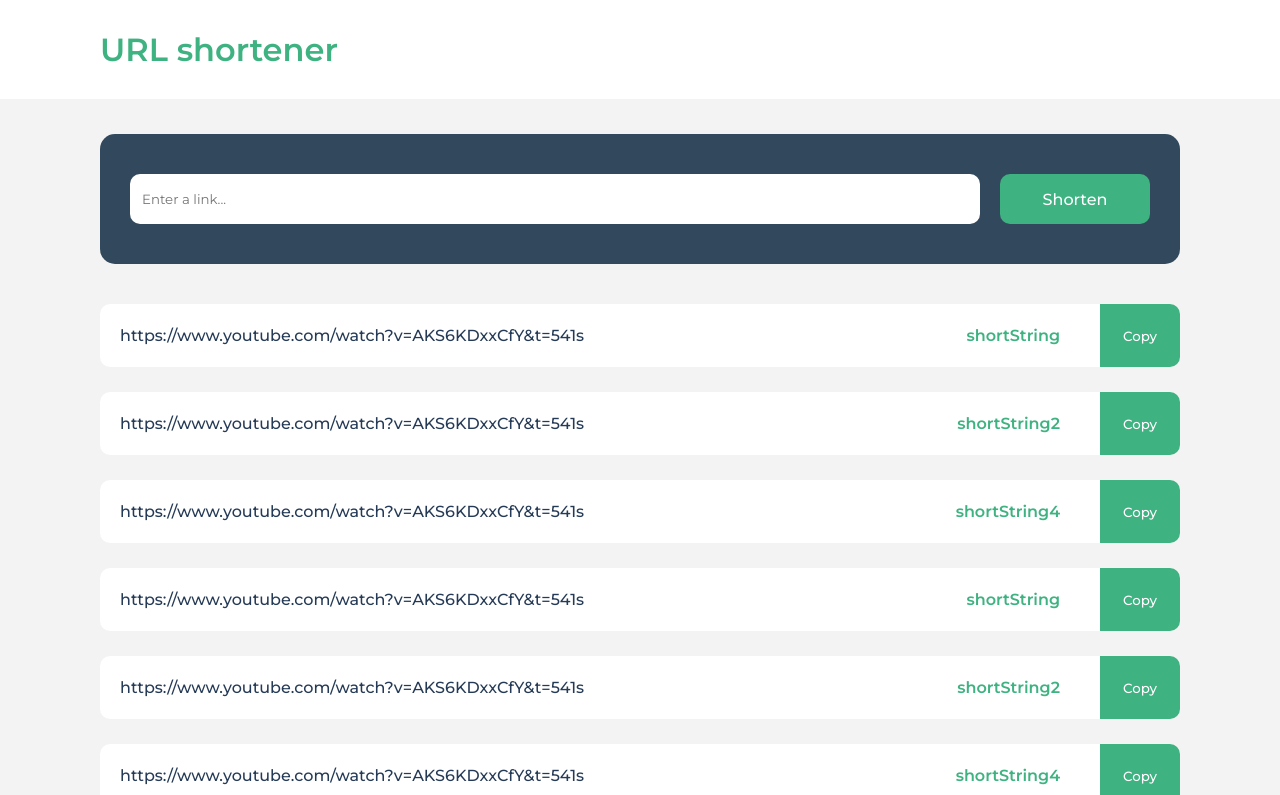
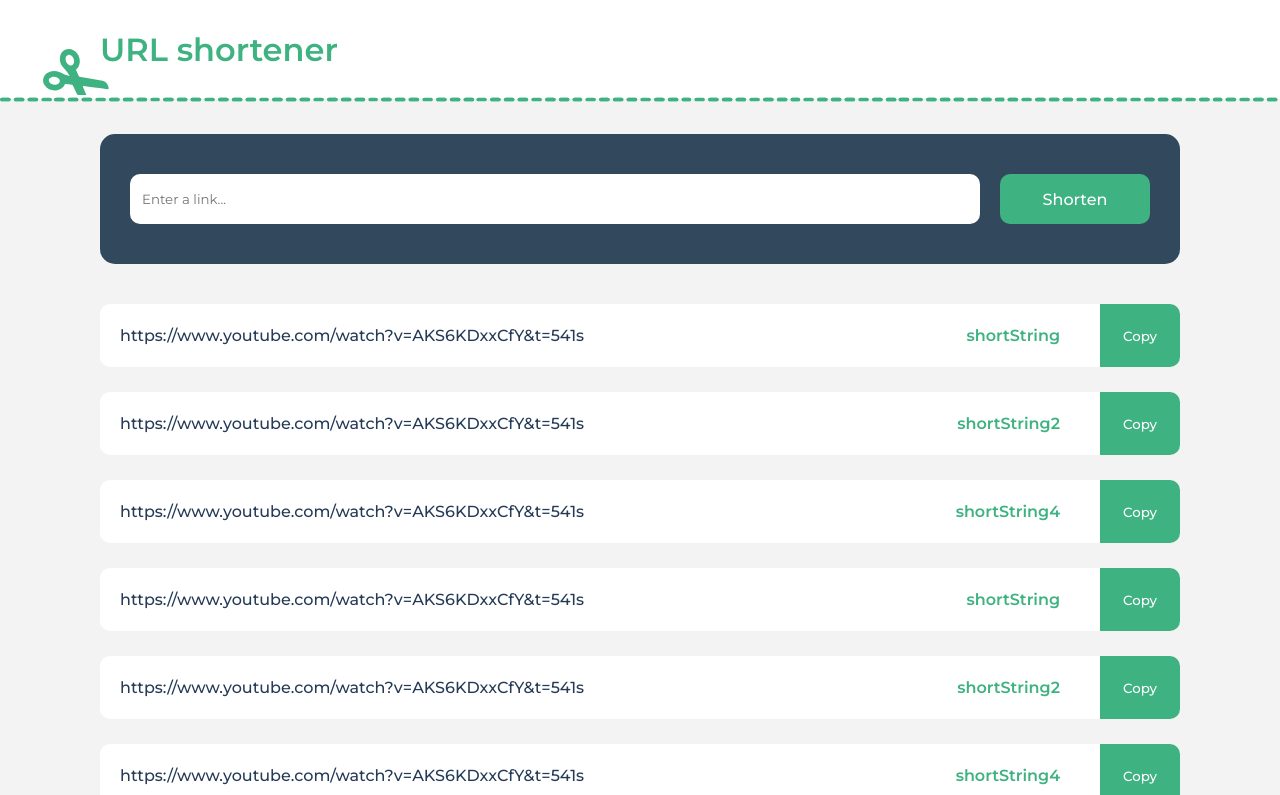
Before and after one commit to elhane/url-shortener, a React (Create React App) app: page / in a window 1280 px wide. Shown: the top 795 px of the page. Built offline with nearby package versions, Linux system fonts and the light colour scheme.

Commit message:
added header decorative elements

```diff
--- a/src/components/header/header.jsx
+++ b/src/components/header/header.jsx
@@ -3,7 +3,7 @@ import "./header.scss";
 function Header() {
     return (
         <header className="header">
-          <div className="container">
+          <div className="header__wrapper container">
             <h1 className="header__title">URL shortener </h1>
           </div>
         </header>
--- a/src/components/header/header.scss
+++ b/src/components/header/header.scss
@@ -1,14 +1,42 @@
 @import "../../sass/variables.scss";
 
 .header {
+  position: relative;
   padding: 30px 0;
   margin-bottom: 35px;
   background-color: $white;
   color: $green;
+
+  &::after {
+    position: absolute;
+    content: "";
+    height: 9px;
+    width: 100%;
+    left: 0;
+    bottom: -5px;
+    background-image: url("../../../public/img/line.svg");
+  }
 
   &__title {
     margin: 0;
     font-weight: 600;
     color: $green;
   }
+
+  &__wrapper {
+    position: relative;
+
+    &::before {
+      position: absolute;
+      content: "";
+      width: 70px;
+      height: 50px;
+      bottom: -28px;
+      left: -9px;;
+      background-image: url("../../../public/img/scissors.svg");
+      background-size: contain;
+      background-repeat: no-repeat;
+      background-position: bottom;
+    }
+  }
 }
```
Also changed, not shown: public/img/line.svg (added), public/img/scissors.svg (added).
